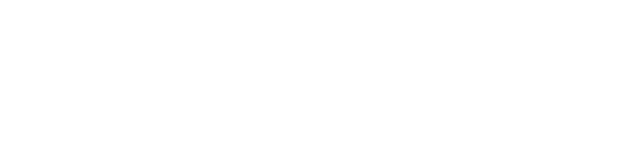
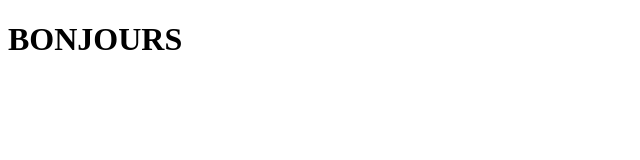
Before and after one commit to eosfel97/dwwm21, a plain HTML site: page index.html in a window 1280 px wide. Shown: the whole page, without its empty margins (0-640 px from the left). Drawn offline with Linux system fonts and the light colour scheme.

Commit message:
Update index.html

```diff
--- a/index.html
+++ b/index.html
@@ -7,6 +7,6 @@
     <title>Document</title>
 </head>
 <body>
-
+    <h1>BONJOURS</h1>
 </body>
 </html>
```
